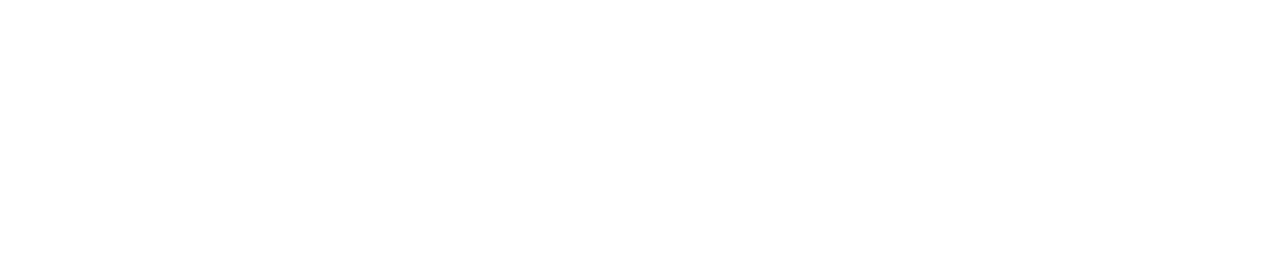
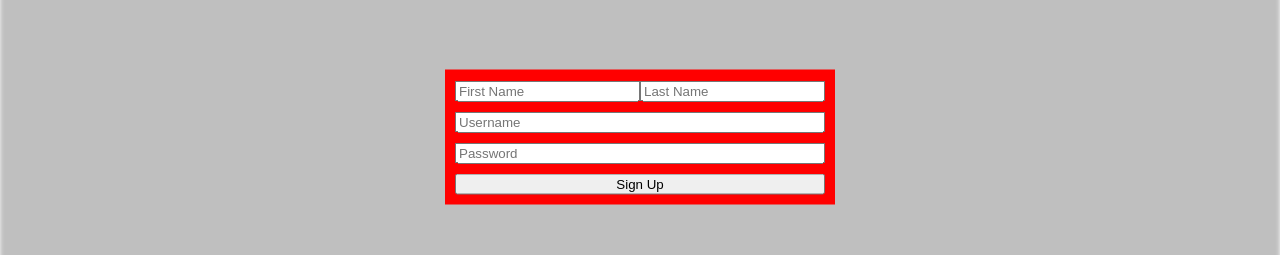
Before and after one commit to joshualiu80/LAHacks21, a React (Create React App) app in the folder frontend/: page / in a window 1280 px wide. Shown: the part 263-518 px from the top of the page. Built offline with nearby package versions, Linux system fonts and the light colour scheme.

Commit message:
sign up component (no styling)

```diff
--- a/frontend/src/App.css
+++ b/frontend/src/App.css
@@ -1,38 +1,7 @@
-.App {
-  text-align: center;
+.overlay {
+  backdrop-filter: blur(2px) brightness(75%);
+  width: 100vw;
+  height: 100vh;
+  position: fixed;
+  top: 0;
 }
-
-.App-logo {
-  height: 40vmin;
-  pointer-events: none;
-}
-
-@media (prefers-reduced-motion: no-preference) {
-  .App-logo {
-    animation: App-logo-spin infinite 20s linear;
-  }
-}
-
-.App-header {
-  background-color: #282c34;
-  min-height: 100vh;
-  display: flex;
-  flex-direction: column;
-  align-items: center;
-  justify-content: center;
-  font-size: calc(10px + 2vmin);
-  color: white;
-}
-
-.App-link {
-  color: #61dafb;
-}
-
-@keyframes App-logo-spin {
-  from {
-    transform: rotate(0deg);
-  }
-  to {
-    transform: rotate(360deg);
-  }
-}
--- a/frontend/src/App.js
+++ b/frontend/src/App.js
@@ -1,7 +1,7 @@
 import React from 'react';
 import { BrowserRouter as Router, Route, Switch } from 'react-router-dom';
 import './App.css';
-import Login from './login';
+import Login from './pages/login';
 
 function App() {
   return (
--- /dev/null
+++ b/frontend/src/components/SignUp.css
@@ -0,0 +1,11 @@
+.signup-form {
+  background-color: red;
+  padding: 10px;
+  position: absolute;
+  display: flex;
+  flex-direction: column;
+  grid-gap: 10px;
+  top: 50%;
+  left: 50%;
+  transform: translate(-50%, -50%);
+}
--- /dev/null
+++ b/frontend/src/components/SignUp.js
@@ -0,0 +1,40 @@
+import React, { useState } from 'react'
+import './SignUp.css'
+
+const SignUp = () => {
+  const [firstname, setFirstname] = useState("");
+  const [lastname, setLastname] = useState("");
+  const [username, setUsername] = useState("");
+  const [password, setPassword] = useState("");
+
+  const signup = () => {
+    const newUser = {
+      firstName: firstname,
+      lastName: lastname,
+      username: username,
+      password: password
+    }
+    console.log(newUser);
+    // validation? if username already exists or if name is already in db
+    // make POST req with newUser
+    // reset form? or display confirmation message
+    // function that closes component (probably passed in as props)
+  }
+
+  return (
+    <>
+      <div className="overlay"/>
+        <form className="signup-form" onSubmit={(e) => e.preventDefault()}>
+          <div>
+            <input type="text" placeholder="First Name" name="firstname" value={firstname} onChange={(e) => setFirstname(e.target.value)} />
+            <input type="text" placeholder="Last Name" name="lastname" value={lastname} onChange={(e) => setLastname(e.target.value)} />
+          </div>
+            <input type="text" placeholder="Username" name="username" value={username} onChange={(e) => setUsername(e.target.value)} />
+            <input type="password" placeholder="Password" name="password" value={password} onChange={(e) => setPassword(e.target.value)} />
+            <button type="submit" onClick={signup}>Sign Up</button>
+        </form>
+    </>
+  )
+}
+
+export default SignUp
--- a/frontend/src/login.js
+++ b/frontend/src/pages/login.js
@@ -1,4 +1,5 @@
-import React, { useState } from 'react';
+import React, { useState } from 'react'
+import SignUp from '../components/SignUp'
 
 const Login = () => {
     const [firstname, setFirstname] = useState("");
@@ -16,6 +17,7 @@
                 <input className="password" type="password" placeholder="Password" name="password" value={password} onChange={(e) => setPassword(e.target.value)} />
                 <button type="submit">Login</button>
             </form>
+            <SignUp />
         </div>
     );
 }
```
Also changed, not shown: frontend/src/logo.svg (deleted), 1 other file (tests, documents, lock files or other folders).
